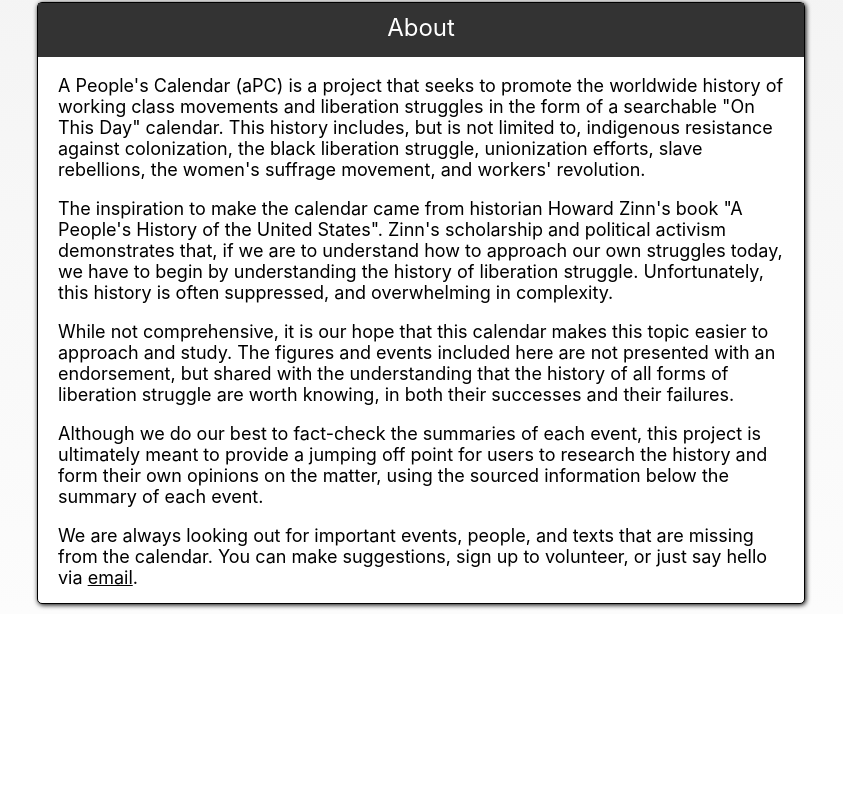
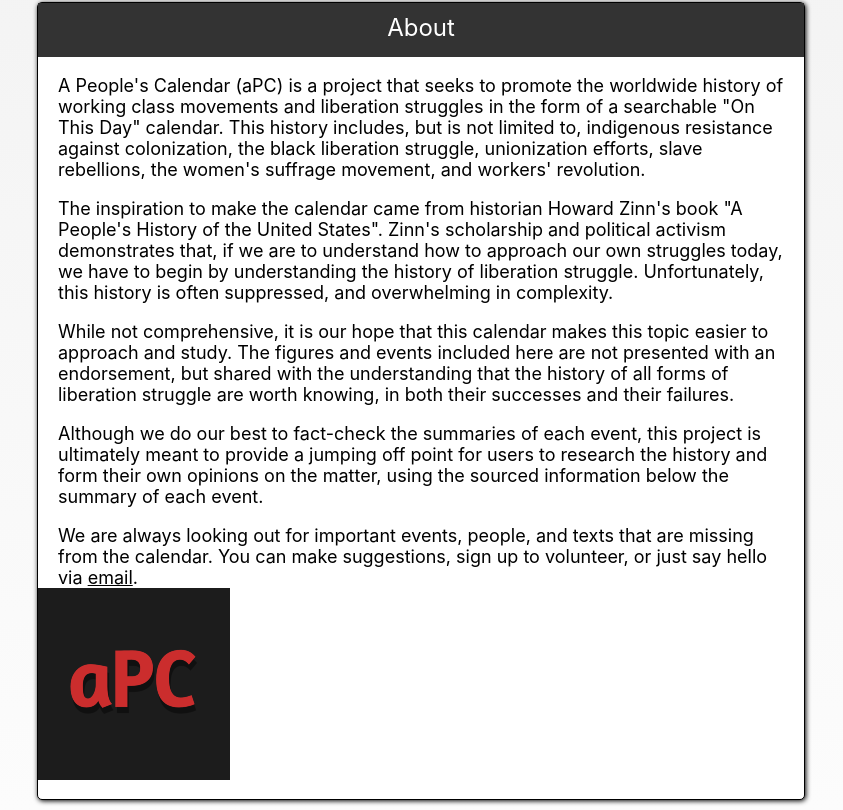
Before and after one commit to queenofthelosers/aPeoplesCalendarWeb, a React (Create React App) app: page /about in a window 1280 px wide. Shown: the part 264-1074 px from the top of the page, without its empty margins (219-1062 px from the left). Before the commit the page ends 878 px from the top, so only its background shows below. Built offline with nearby package versions, Linux system fonts and the light colour scheme.

Commit message:
Temporary push to get icon img address

```diff
--- a/src/about.js
+++ b/src/about.js
@@ -13,6 +13,7 @@
         <p className='aboutText'>While not comprehensive, it is our hope that this calendar makes this topic easier to approach and study. The figures and events included here are not presented with an endorsement, but shared with the understanding that the history of all forms of liberation struggle are worth knowing, in both their successes and their failures.</p>
         <p className='aboutText'>Although we do our best to fact-check the summaries of each event, this project is ultimately meant to provide a jumping off point for users to research the history and form their own opinions on the matter, using the sourced information below the summary of each event.</p>
         <p className='aboutText'>We are always looking out for important events, people, and texts that are missing from the calendar. You can make suggestions, sign up to volunteer, or just say hello via <a target='_blank' rel="noopener noreferrer" id='emailLink' href='mailto:apeoplescalendar@gmail.com'>email</a>.</p>
+        <img src={require('./assets/apcIcon.png')} alt='test'/>
       </div>
     </div>
   );
```
